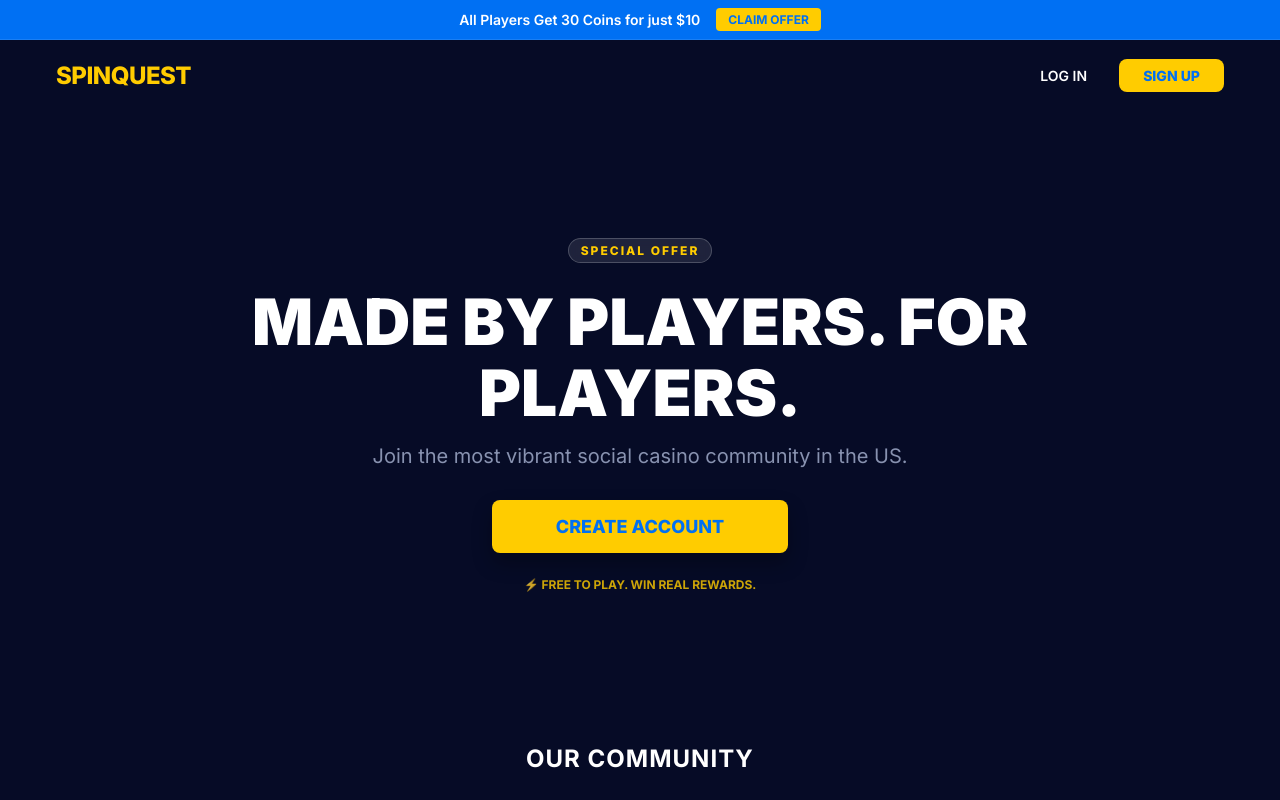
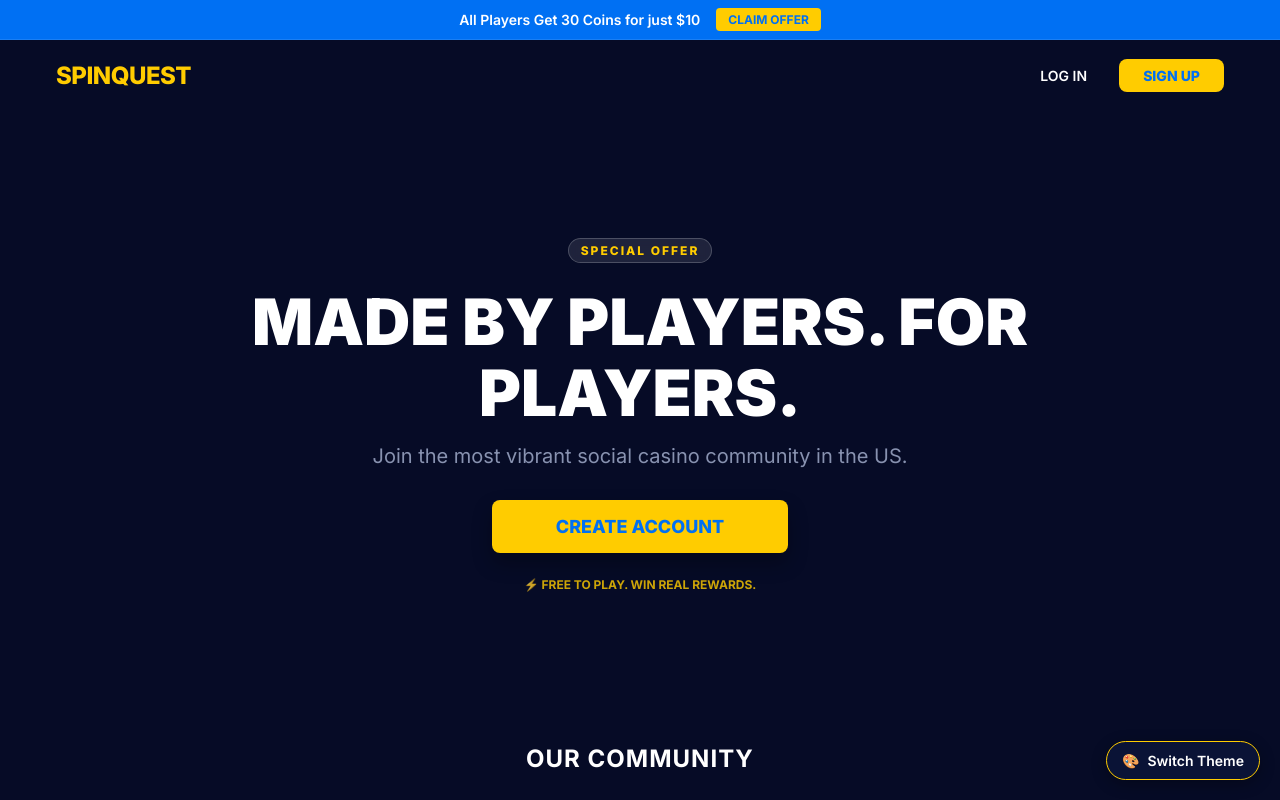
Before and after one commit to jorjik/testovoe, a Next.js app: page / in a window 1280 px wide. Shown: the top 800 px of the page. Built offline with nearby package versions, Linux system fonts and the light colour scheme; a web font is replaced by a local one.

Commit message:
feat: implement layout orchestrator with global registration flow and theme switcher components

```diff
--- a/app/components/layout/Header.tsx
+++ b/app/components/layout/Header.tsx
@@ -10,9 +10,10 @@
     };
     themeId: string;
     onSignupClick?: () => void;
+    onLoginClick?: () => void;
 }
 
-const Header: React.FC<HeaderProps> = ({ content, themeId, onSignupClick }) => {
+const Header: React.FC<HeaderProps> = ({ content, themeId, onSignupClick, onLoginClick }) => {
     return (
         <header className={styles.header}>
             <div className={`${styles.container} container`}>
@@ -24,7 +25,7 @@
                     )}
                 </div>
                 <div className={styles.actions}>
-                    <button className={styles.loginBtn} onClick={onSignupClick}>{content.login}</button>
+                    <button className={styles.loginBtn} onClick={onLoginClick}>{content.login}</button>
                     <button
                         className={`${styles.signupBtn} btn-primary`}
                         onClick={onSignupClick}
--- a/app/components/layout/LayoutOrchestrator.tsx
+++ b/app/components/layout/LayoutOrchestrator.tsx
@@ -5,35 +5,55 @@
 import Header from './Header';
 import Footer from '../sections/Footer';
 import RegisterFlow from '../registration/RegisterFlow';
+import ThemeSwitcher from './ThemeSwitcher';
 import { useTheme } from '../ThemeProvider';
 import { themesContent } from '../../config/content';
 
 const LayoutOrchestrator: React.FC<{ children: React.ReactNode }> = ({ children }) => {
     const { themeId } = useTheme();
     const content = themesContent[themeId] || themesContent.v1;
-    const [showRegister, setShowRegister] = useState(false);
+    const [modalState, setModalState] = useState<{ open: boolean; mode: 'login' | 'signup' }>({
+        open: false,
+        mode: 'signup'
+    });
+
+    const openModal = (mode: 'login' | 'signup' = 'signup') => {
+        setModalState({ open: true, mode });
+    };
+
+    const closeModal = () => {
+        setModalState(prev => ({ ...prev, open: false }));
+    };
 
     // Function to inject prop into children (Lander)
     const childrenWithProps = React.Children.map(children, child => {
         if (React.isValidElement(child)) {
             // @ts-ignore
-            return React.cloneElement(child, { onOpenRegister: () => setShowRegister(true) });
+            return React.cloneElement(child, { onOpenRegister: () => openModal('signup') });
         }
         return child;
     });
 
     return (
         <>
-            <StickyBar content={content.promoBar} onCtaClick={() => setShowRegister(true)} />
+            <StickyBar content={content.promoBar} onCtaClick={() => openModal('signup')} />
             <Header
                 content={content.header}
                 themeId={themeId}
-                onSignupClick={() => setShowRegister(true)}
+                onSignupClick={() => openModal('signup')}
+                onLoginClick={() => openModal('login')}
             />
             <main>{childrenWithProps}</main>
             <Footer content={content.footer} themeId={themeId} />
 
-            {showRegister && <RegisterFlow onClose={() => setShowRegister(false)} />}
+            <ThemeSwitcher />
+
+            {modalState.open && (
+                <RegisterFlow
+                    initialMode={modalState.mode}
+                    onClose={closeModal}
+                />
+            )}
         </>
     );
 };
--- /dev/null
+++ b/app/components/layout/ThemeSwitcher.module.css
@@ -0,0 +1,37 @@
+.switcher {
+    position: fixed;
+    bottom: 20px;
+    right: 20px;
+    background: var(--color-bg-alt);
+    color: var(--color-text);
+    border: 1px solid var(--color-primary);
+    padding: 10px 15px;
+    border-radius: var(--radius-full);
+    z-index: 3000;
+    cursor: pointer;
+    box-shadow: 0 4px 15px rgba(0, 0, 0, 0.3);
+    display: flex;
+    align-items: center;
+    gap: 8px;
+    font-size: 14px;
+    font-weight: 600;
+    transition: transform 0.2s cubic-bezier(0.175, 0.885, 0.32, 1.275);
+}
+
+.switcher:hover {
+    transform: scale(1.05);
+    background: var(--color-primary);
+    color: #000;
+}
+
+@media (max-width: 600px) {
+    .text {
+        display: none;
+    }
+
+    .switcher {
+        bottom: 80px;
+        /* Stay above sticky bar if needed */
+        padding: 12px;
+    }
+}
--- /dev/null
+++ b/app/components/layout/ThemeSwitcher.tsx
@@ -0,0 +1,23 @@
+'use client';
+
+import React from 'react';
+import styles from './ThemeSwitcher.module.css';
+
+const ThemeSwitcher: React.FC = () => {
+    const toggleTheme = () => {
+        const url = new URL(window.location.href);
+        const currentTheme = url.searchParams.get('theme') || 'v1';
+        const nextTheme = currentTheme === 'v1' ? 'v2' : 'v1';
+
+        url.searchParams.set('theme', nextTheme);
+        window.location.href = url.toString();
+    };
+
+    return (
+        <button className={styles.switcher} onClick={toggleTheme} title="Switch Theme">
+            🎨 <span className={styles.text}>Switch Theme</span>
+        </button>
+    );
+};
+
+export default ThemeSwitcher;
--- a/app/components/registration/RegisterFlow.module.css
+++ b/app/components/registration/RegisterFlow.module.css
@@ -40,6 +40,50 @@
     margin-bottom: var(--space-l);
     font-size: 20px;
     font-weight: 700;
+    text-transform: uppercase;
+}
+
+.loginContent {
+    text-align: center;
+    padding: var(--space-m) 0;
+}
+
+.loginSubtitle {
+    font-size: 14px;
+    color: var(--color-text-muted);
+    margin-bottom: var(--space-l);
+}
+
+.mockLogin {
+    display: flex;
+    flex-direction: column;
+    gap: var(--space-m);
+}
+
+.input {
+    background-color: #0b1431;
+    border: 1px solid rgba(255, 255, 255, 0.1);
+    padding: var(--space-m);
+    border-radius: var(--radius-m);
+    color: var(--color-text);
+    font-size: 14px;
+}
+
+.switchMode {
+    margin-top: var(--space-xl);
+    text-align: center;
+    font-size: 13px;
+    color: var(--color-text-muted);
+    border-top: 1px solid rgba(255, 255, 255, 0.1);
+    padding-top: var(--space-m);
+}
+
+.switchMode button {
+    background: transparent;
+    color: var(--color-primary);
+    font-weight: 700;
+    text-decoration: underline;
+    margin-left: 5px;
 }
 
 .success {
--- a/app/components/registration/RegisterFlow.tsx
+++ b/app/components/registration/RegisterFlow.tsx
@@ -1,6 +1,6 @@
 'use client';
 
-import React, { useState } from 'react';
+import React, { useState, useEffect } from 'react';
 import styles from './RegisterFlow.module.css';
 import ProgressIndicator from './ProgressIndicator';
 import PromoCard from './PromoCard';
@@ -12,9 +12,11 @@
 
 interface RegisterFlowProps {
     onClose: () => void;
+    initialMode?: 'login' | 'signup';
 }
 
-const RegisterFlow: React.FC<RegisterFlowProps> = ({ onClose }) => {
+const RegisterFlow: React.FC<RegisterFlowProps> = ({ onClose, initialMode = 'signup' }) => {
+    const [mode, setMode] = useState<'login' | 'signup'>(initialMode);
     const [step, setStep] = useState<RegistrationStep>(1);
     const [formData, setFormData] = useState<RegistrationData>({
         email: '',
@@ -29,6 +31,11 @@
         phone: '',
     });
 
+    // Reset steps if switching back to signup
+    useEffect(() => {
+        if (mode === 'signup') setStep(1);
+    }, [mode]);
+
     const nextStep = async (data: Partial<RegistrationData>) => {
         const updatedData = { ...formData, ...data };
         setFormData(updatedData);
@@ -36,7 +43,6 @@
         if (step === 1) setStep(2);
         else if (step === 2) setStep(3);
         else if (step === 3) {
-            // Final submission
             setStep('success');
             try {
                 await fetch('/api/register', {
@@ -61,18 +67,49 @@
                 {step !== 'success' && (
                     <>
                         <button className={styles.closeBtn} onClick={onClose}>×</button>
-                        <h2 className={styles.title}>Sign Up</h2>
+                        <h2 className={styles.title}>{mode === 'signup' ? 'Create Account' : 'Welcome Back'}</h2>
+
+                        {mode === 'signup' ? (
+                            <>
                                 <PromoCard />
                                 <ProgressIndicator currentStep={step} />
+                            </>
+                        ) : (
+                            <div className={styles.loginContent}>
+                                <p className={styles.loginSubtitle}>Sign in to your account to continue playing</p>
+                                {/* Simplified login mock for LP demo */}
+                                <div className={styles.mockLogin}>
+                                    <input type="text" placeholder="Email or Username" className={styles.input} />
+                                    <input type="password" placeholder="Password" className={styles.input} />
+                                    <button className="btn-primary" style={{ width: '100%', marginTop: '10px' }} onClick={onClose}>
+                                        LOG IN
+                                    </button>
+                                </div>
+                            </div>
+                        )}
                     </>
                 )}
 
                 <div className={styles.content}>
+                    {mode === 'signup' && (
+                        <>
                             {step === 1 && <Step1 onNext={nextStep} initialData={formData} />}
                             {step === 2 && <Step2 onNext={nextStep} onBack={prevStep} initialData={formData} />}
                             {step === 3 && <Step3 onNext={nextStep} onBack={prevStep} initialData={formData} />}
                             {step === 'success' && <OfferScreen onContinue={onClose} />}
+                        </>
+                    )}
                 </div>
+
+                {step !== 'success' && (
+                    <div className={styles.switchMode}>
+                        {mode === 'signup' ? (
+                            <p>Already have an account? <button onClick={() => setMode('login')}>Log In</button></p>
+                        ) : (
+                            <p>Don't have an account? <button onClick={() => setMode('signup')}>Sign Up</button></p>
+                        )}
+                    </div>
+                )}
             </div>
         </div>
     );
```
Lines whose indentation alone changed are shown as unchanged.
